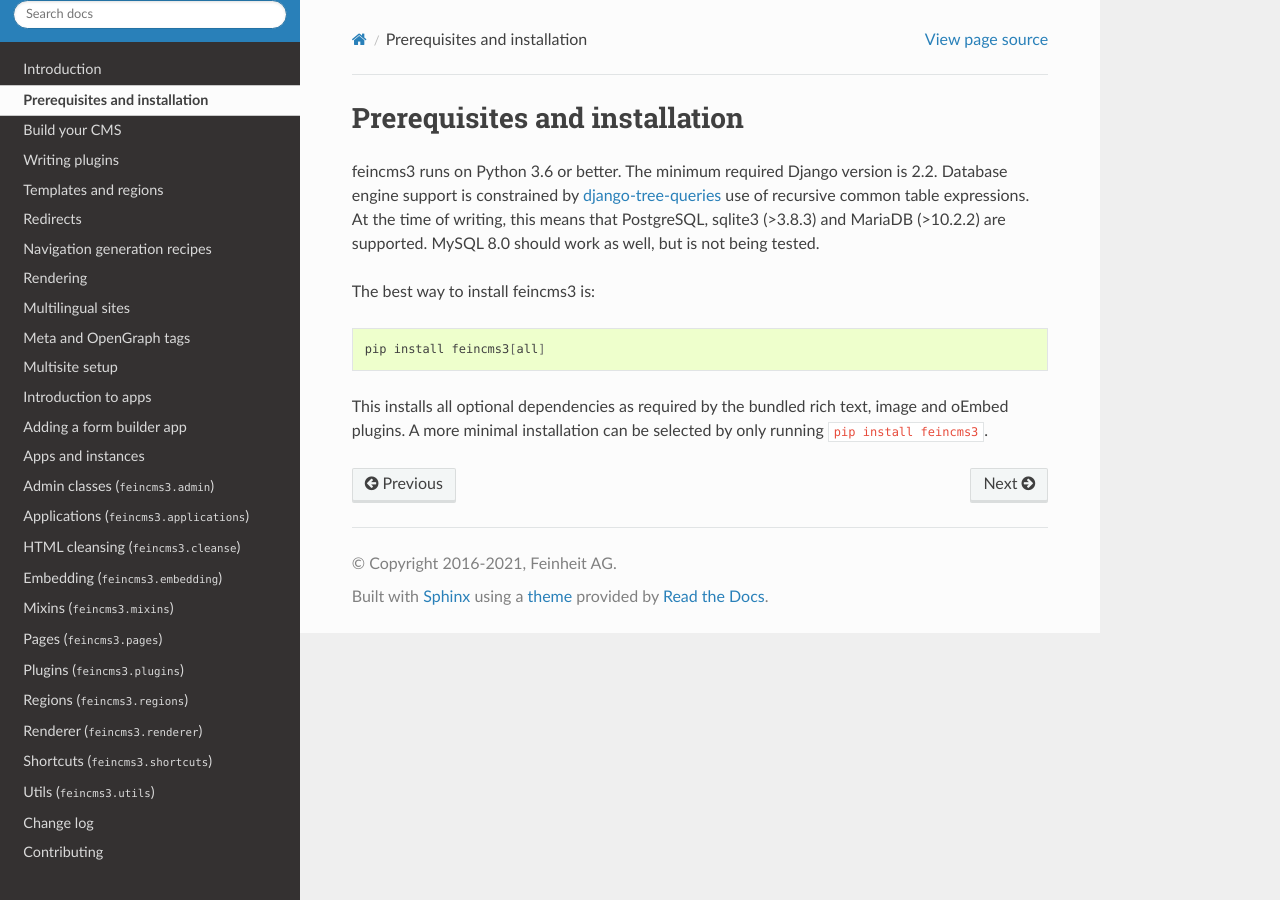
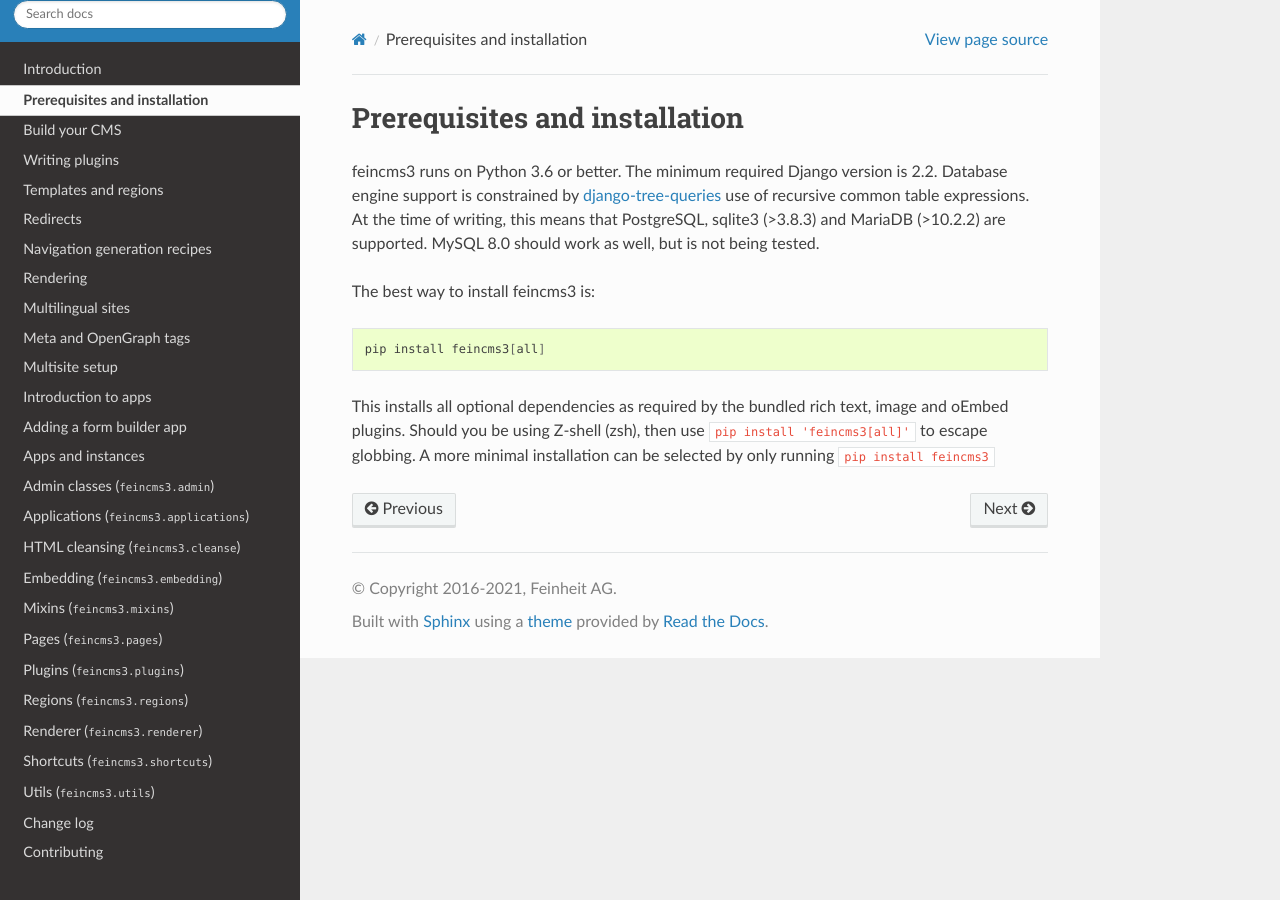
Before and after one commit to feincms/feincms3, a Sphinx documentation site: the page built from docs/installation.rst, in a window 1280 px wide. Built offline with Sphinx 7.4.7 and the Read the Docs theme 2.0.0, drawn with Linux system fonts in a browser that asks for light colours; the version number could not be read and is left out.

Commit message:
Update installation.rst
Added clarification for installing with zsh.

```diff
--- a/docs/installation.rst
+++ b/docs/installation.rst
@@ -16,5 +16,5 @@
     pip install feincms3[all]
 
 This installs all optional dependencies as required by the bundled rich
-text, image and oEmbed plugins. A more minimal installation can be
-selected by only running ``pip install feincms3``.
+text, image and oEmbed plugins. Should you be using Z-shell (zsh), then use ``pip install 'feincms3[all]'`` to escape globbing. A more minimal installation can be
+selected by only running ``pip install feincms3``
```
